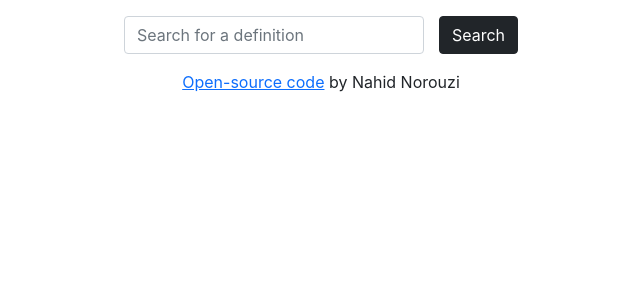
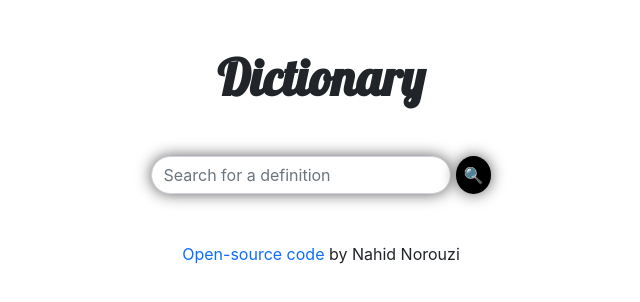
Before and after one commit to nefbao/react-dictionary-project, a React (Create React App) app: page / in a window 1280 px wide. Shown: the top 302 px of the page, without its empty margins (319-959 px from the left). Built offline with nearby package versions, Linux system fonts and the light colour scheme.

Commit message:
added meanings and initial styling

```diff
--- a/public/index.html
+++ b/public/index.html
@@ -25,6 +25,10 @@
       work correctly both with client-side routing and a non-root public URL.
       Learn how to configure a non-root public URL by running `npm run build`.
     -->
+    <link rel="preconnect" href="https://fonts.googleapis.com">
+    <link rel="preconnect" href="https://fonts.gstatic.com" crossorigin>
+    <link href="https://fonts.googleapis.com/css2?family=Anton&family=Lobster&display=swap" rel="stylesheet">
+    <link href="https://fonts.googleapis.com/css2?family=Fredoka+One&display=swap" rel="stylesheet">
     <title>React Dictionary App</title>
   </head>
   <body>
--- a/src/App.css
+++ b/src/App.css
@@ -1,6 +1,10 @@
 footer{
   text-align: center;
+  margin-bottom: 25px;
 }
 form{
   text-align: center;
 }
+a{
+  text-decoration: none;
+}
--- a/src/App.js
+++ b/src/App.js
@@ -4,7 +4,7 @@ import Dictionary from './Dictionary';
 function App() {
   return (
     <div className="App">
-      <div className="container my-3">
+      <div className="container my-5">
         <Dictionary />
       </div>
       <footer><a href="https://github.com/nefbao/react-dictionary-project">Open-source code</a> by Nahid Norouzi</footer>
--- a/src/Dictionary.css
+++ b/src/Dictionary.css
@@ -1,9 +1,28 @@
+h1{
+    font-family: 'Lobster', cursive;
+    font-weight: bold;
+    font-size: 50px;
+}
 form{
     display: flex;
     flex-direction: row;
     justify-content: center;
-    gap: 15px;
+    gap: 5px;
 }
 .searchBox{
     max-width: 300px !important;
+    border-radius: 30px;
+    box-shadow: 0px 0px 15px rgb(92, 92, 92);
 }
+.button{
+    background-color: black;
+    border-radius: 100%;
+    padding:4px 7px;
+    box-shadow: 0px 0px 15px rgb(92, 92, 92);
+    transition: 500ms ease-in-out ;
+
+}
+.button:hover{
+    border: 1px solid black;
+    background-color: #FFFFFF;
+}
--- a/src/Dictionary.js
+++ b/src/Dictionary.js
@@ -1,12 +1,14 @@
 import React, {useState} from "react";
 import "./Dictionary.css";
 import axios from "axios";
+import Results from "./Results";
 
 export default function Dictionary(){
     let [keyword, setKeyword]=useState("");
+    let [results,setResults]=useState(null);
 
     function handleResponse(response){
-        console.log(response.data);
+        setResults(response.data[0]);
     }
     function search(event){
         event.preventDefault();
@@ -18,10 +20,12 @@ export default function Dictionary(){
     }
     return(
         <div className="Dictionary">
-            <form onSubmit={search}>
+            <h1 className="text-center my-5">Dictionary</h1>
+            <form onSubmit={search} className="mb-5">
                 <input type="search" placeholder="Search for a definition" onChange={changeKeword} className="form-control searchBox"/>
-                <input type="submit" value="Search" className="btn btn-dark" />
+                <input type="submit" value="🔍" className="btn button" />
             </form>
+            <Results results={results} />
         </div>
     )
 }
--- /dev/null
+++ b/src/Meaning.css
@@ -0,0 +1,25 @@
+h3{
+    font-family: 'Lobster', cursive;
+    color: white;
+    background: black;
+    border-radius: 25px;
+    padding: 5px;
+    text-align: center;
+}
+h4{
+    font-family: 'Lobster', cursive;
+    font-size: 18px;
+    font-weight: bold;
+}
+em{
+    background-color: rgb(213, 233, 237);
+}
+.Meaning{
+    margin: 25px;
+}
+.definitions{
+    margin: 25px;
+}
+p{
+    margin: 15px;
+}
--- /dev/null
+++ b/src/Meaning.js
@@ -0,0 +1,21 @@
+import React from "react";
+import "./Meaning.css";
+
+export default function Meaning(props){
+        return(
+            <div className="Meaning">
+                <h3>{props.meaning.partOfSpeech}</h3>
+                <div className="definitions">
+                    {props.meaning.definitions.map(function(definition,index){
+                        return(
+                            <div key={index} className="definitionBlock">
+                                <h4 className="my">Definition {index+1}</h4>
+                                <p>{definition.definition}<br /><em>{definition.example}</em>
+                                </p>
+                            </div>
+                        );
+                    })}
+                </div>
+            </div>
+        );
+}
--- /dev/null
+++ b/src/Results.css
@@ -0,0 +1,4 @@
+h2{
+    font-family: 'Fredoka One', cursive;
+    font-size: 40px;
+}
--- /dev/null
+++ b/src/Results.js
@@ -0,0 +1,22 @@
+import React from "react";
+import Meaning from "./Meaning";
+import "./Results.css"
+
+export default function Results(props){
+    if(props.results){
+    return(
+            <div className="Results">
+                <h2>{props.results.word}</h2>
+                {props.results.meanings.map(function(meaning,index){
+                    return (
+                        <div key={index}>
+                            <Meaning meaning={meaning} />
+                        </div>
+                    );
+                })}
+            </div>
+        );
+    }else{
+        return null;
+    }
+}
```
